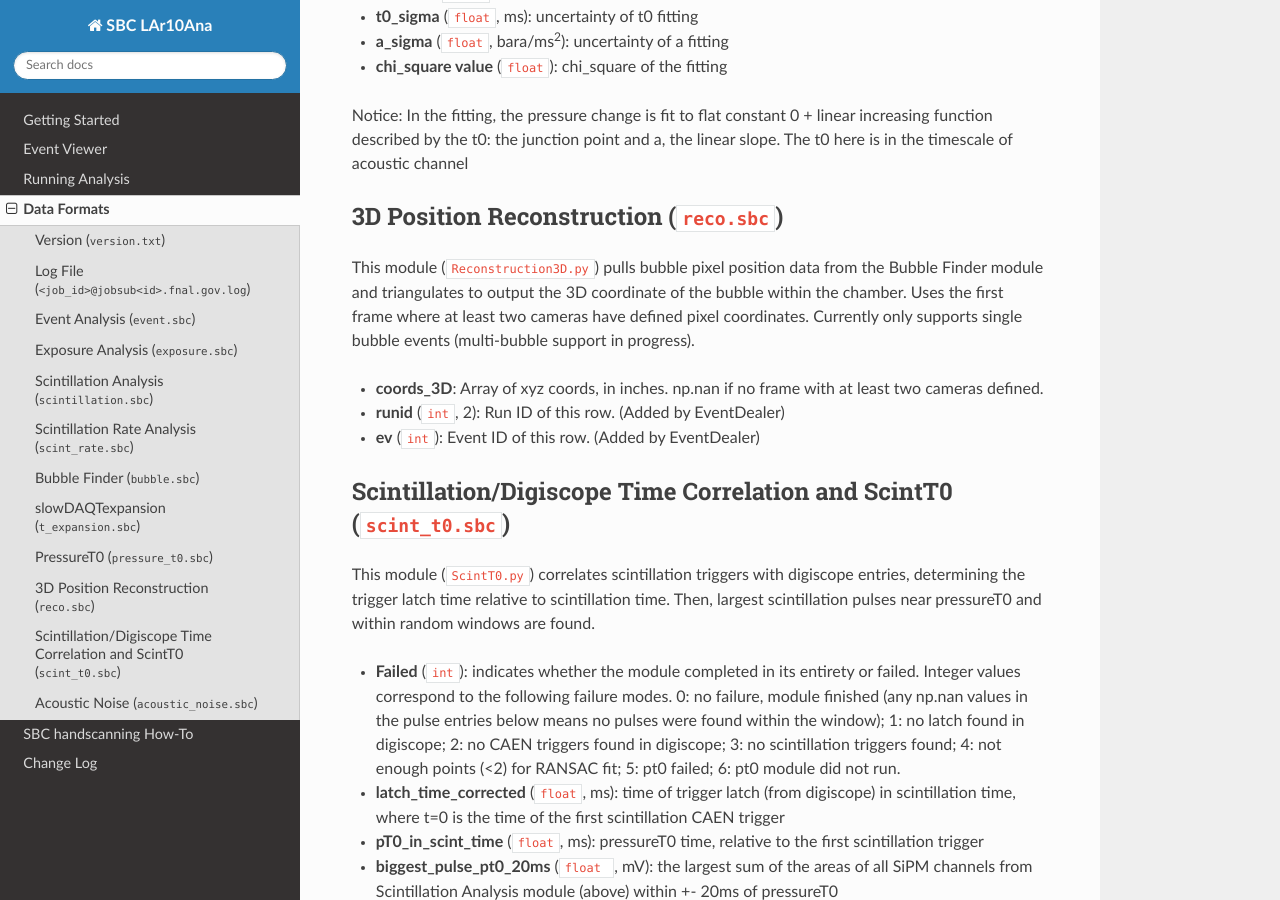
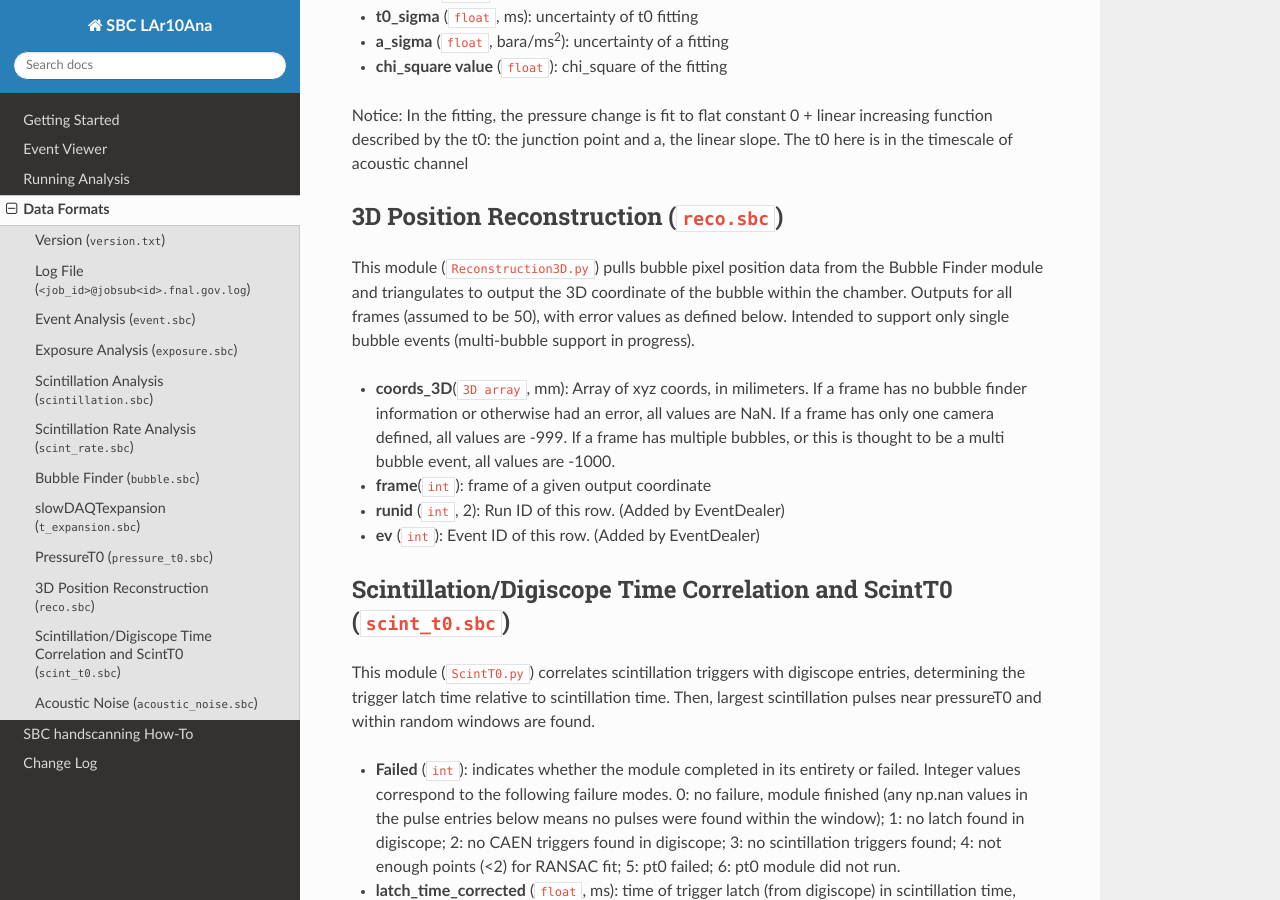
Before and after one commit to SBC-Collaboration/LAr10Ana, a Sphinx documentation site: the page built from docs/data_format.md, in a window 1280 px wide and 900 px high, scrolled down 3730 px. Built offline with Sphinx 7.4.7 and the Read the Docs theme 3.1.0, drawn with Linux system fonts in a browser that asks for light colours.

Commit message:
Update data_format.md

```diff
--- a/docs/data_format.md
+++ b/docs/data_format.md
@@ -101,8 +101,9 @@ Notice:
 In the fitting, the pressure change is fit to flat constant 0 + linear increasing function described by the t0: the junction point and a, the linear slope. The t0 here is in the timescale of acoustic channel
 
 ## 3D Position Reconstruction (`reco.sbc`)
-This module (`Reconstruction3D.py`) pulls bubble pixel position data from the Bubble Finder module and triangulates to output the 3D coordinate of the bubble within the chamber. Uses the first frame where at least two cameras have defined pixel coordinates. Currently only supports single bubble events (multi-bubble support in progress).
-- **coords_3D**: Array of xyz coords, in inches. np.nan if no frame with at least two cameras defined.
+This module (`Reconstruction3D.py`) pulls bubble pixel position data from the Bubble Finder module and triangulates to output the 3D coordinate of the bubble within the chamber. Outputs for all frames (assumed to be 50), with error values as defined below.  Intended to support only single bubble events (multi-bubble support in progress).
+- **coords_3D**(`3D array`, mm): Array of xyz coords, in milimeters. If a frame has no bubble finder information or otherwise had an error, all values are NaN. If a frame has only one camera defined, all values are -999. If a frame has multiple bubbles, or this is thought to be a multi bubble event, all values are -1000.
+- **frame**(`int`): frame of a given output coordinate
 - **runid** (`int`, 2): Run ID of this row. (Added by EventDealer)
 - **ev** (`int`): Event ID of this row. (Added by EventDealer)
 
```
